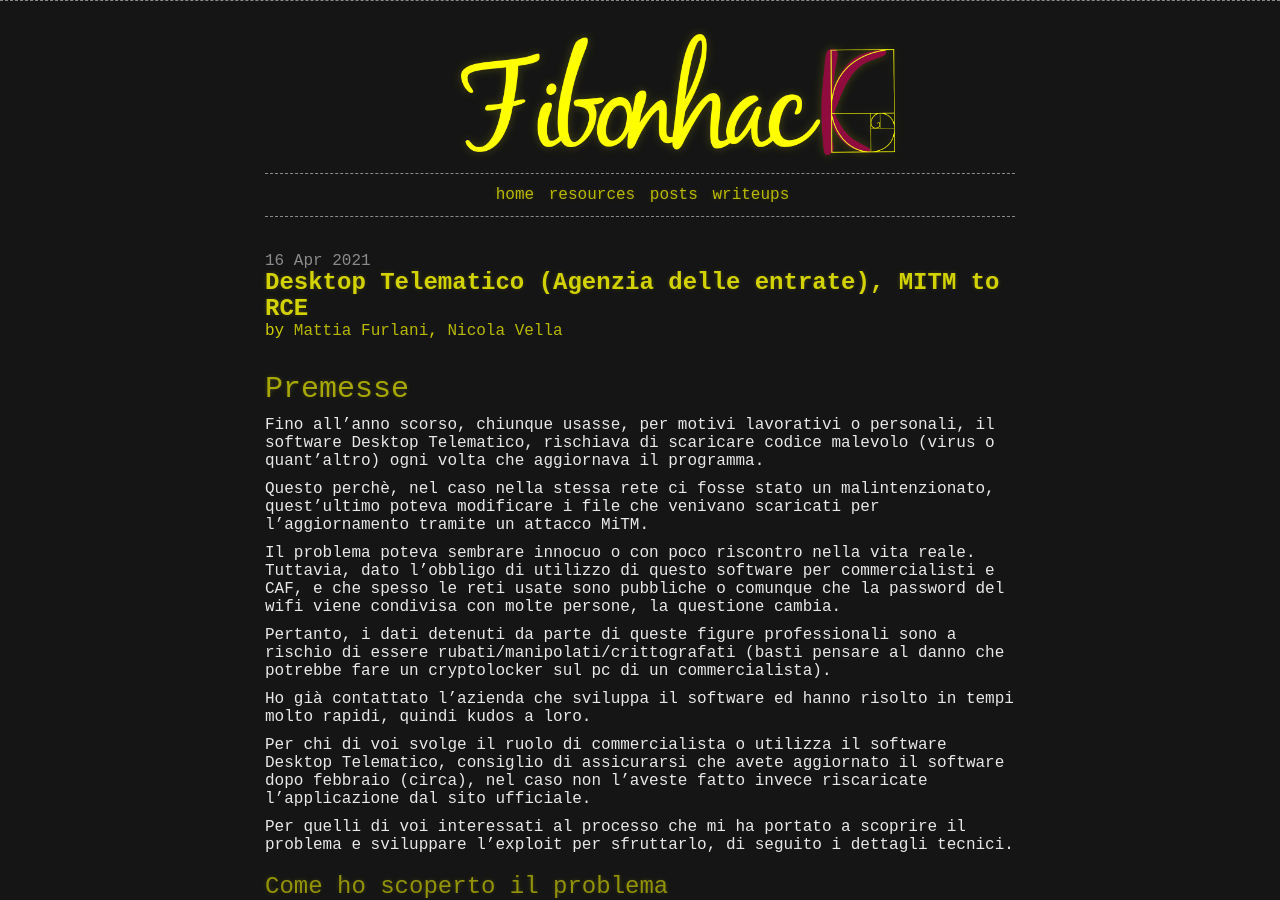
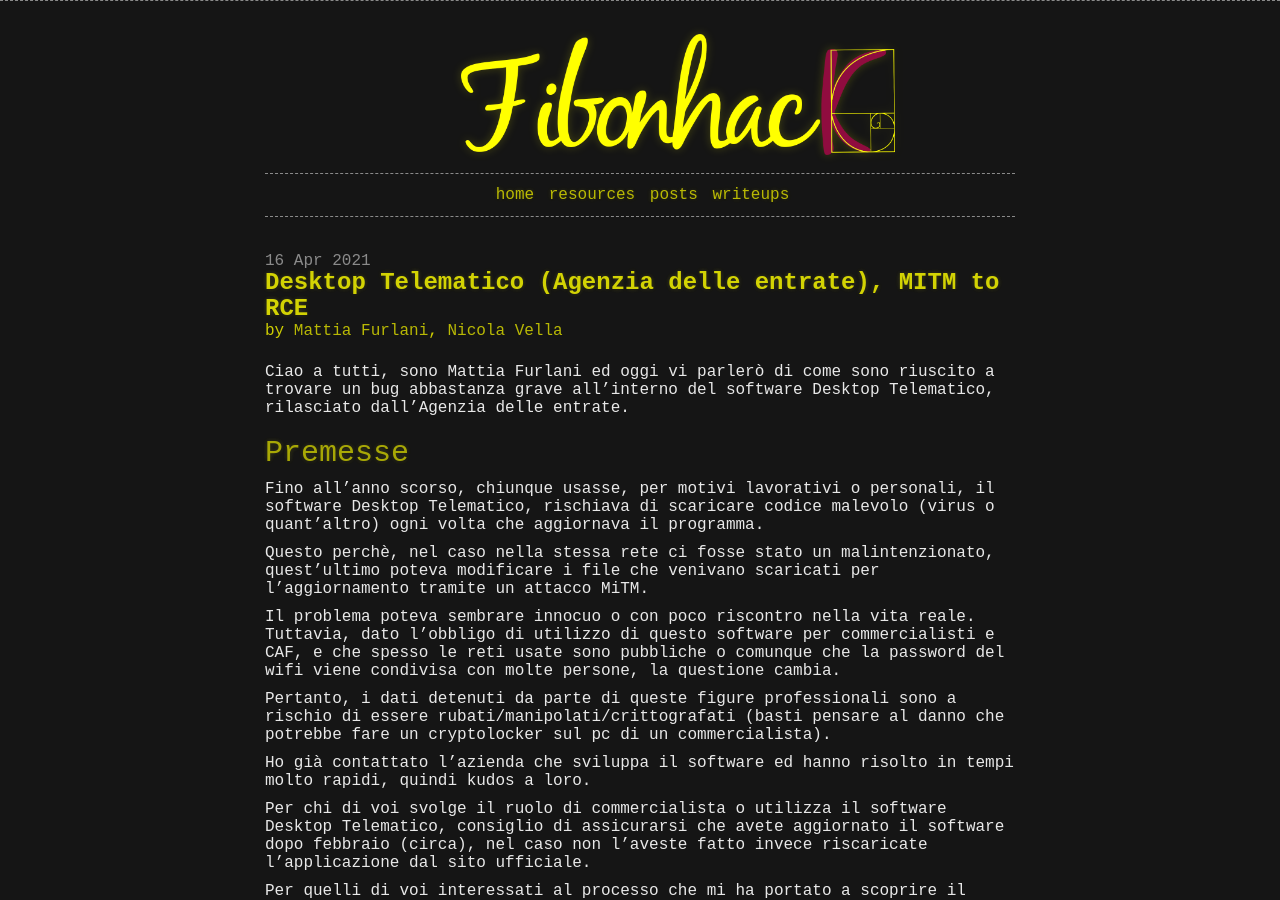
Before and after one commit to fibonhack/fibonhack.github.io, a Jekyll site: the page built from _ourposts/2021/desktop-telematico-mitm-to-rce.md, in a window 1280 px wide and 900 px high. Built offline with Jekyll 4.4.1, drawn with Linux system fonts in a browser that asks for light colours.

Commit message:
aggiunta intro sul post di desktop telematico

```diff
--- a/_ourposts/2021/desktop-telematico-mitm-to-rce.md
+++ b/_ourposts/2021/desktop-telematico-mitm-to-rce.md
@@ -4,7 +4,7 @@
 date:	2021-04-16
 author: "Maxpnl, NicolaVV"
 ---
-
+Ciao a tutti, sono Mattia Furlani ed oggi vi parlerò di come sono riuscito a trovare un bug abbastanza grave all'interno del software Desktop Telematico, rilasciato dall'Agenzia delle entrate.
 
 ## Premesse
 Fino all'anno scorso, chiunque usasse, per motivi lavorativi o personali, il software Desktop Telematico, rischiava di scaricare codice malevolo (virus o quant'altro) ogni volta che aggiornava il programma.
```
